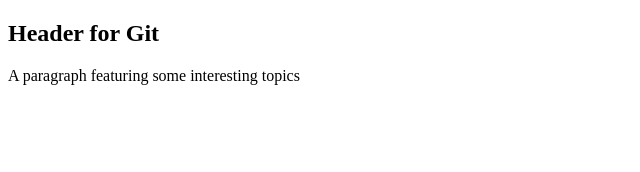
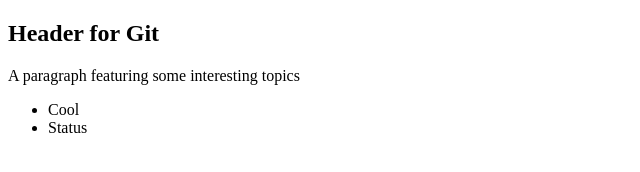
Before and after one commit to MorganBM/Lab6, a plain HTML site: page index.html in a window 1280 px wide. Shown: the whole page, without its empty margins (0-640 px from the left). Drawn offline with Linux system fonts and the light colour scheme.

Commit message:
Style file added

```diff
--- a/index.html
+++ b/index.html
@@ -6,6 +6,9 @@
 <h2>Header for Git</h2>
 <body>
     <p>A paragraph featuring some interesting topics</p>
-
+    <ul>
+        <li>Cool</li>
+        <li>Status</li>
+    </ul>
 </body>
 </html>
```
Also changed, not shown: style.css (added).
